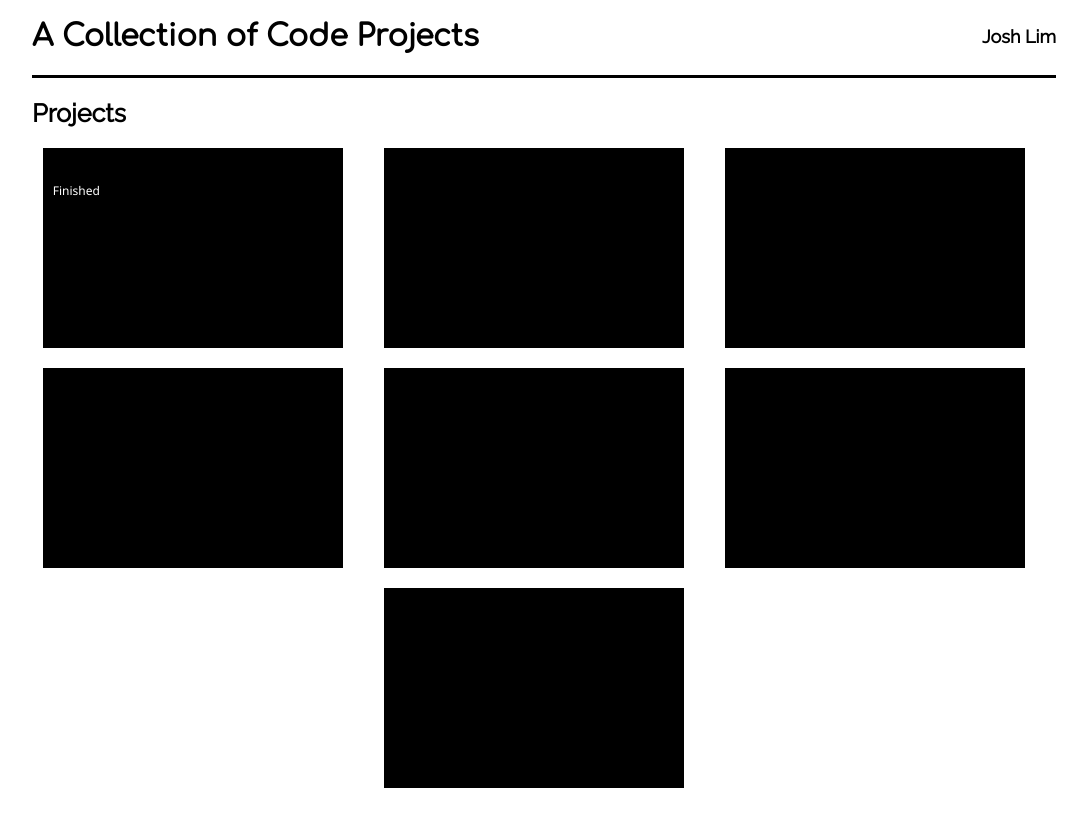
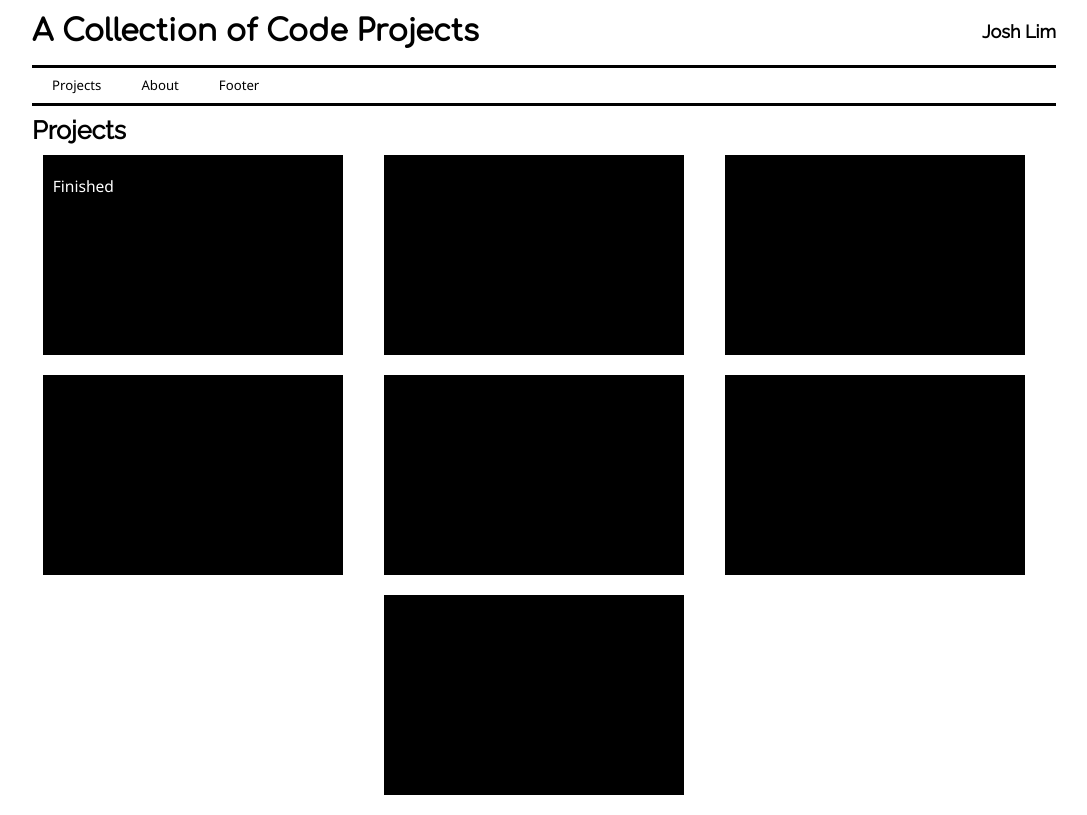
Before and after one commit to JoshCLim/joshclim.github.io, a plain HTML site: page index.html in a window 1280 px wide. Shown: the whole page, without its empty margins (96-1183 px from the left). Drawn offline with Linux system fonts and the light colour scheme; a web font is replaced by a local one.

Commit message:
adding a nav bar

```diff
--- a/css/style.css
+++ b/css/style.css
@@ -1,14 +1,20 @@
 @import url('https://fonts.googleapis.com/css?family=Gugi|Noto+Sans|Raleway');
 @import url('https://fonts.googleapis.com/css?family=Comfortaa');
+
+html {
+	scroll-behavior: smooth;
+}
 
 body {
 	font-family: 'Noto Sans', sans-serif;
 	color:#000;
 	font-size:12px;
+	margin:0;
 }
 
 a {
 	text-decoration: none;
+	color:#000;
 }
 
 .container {
@@ -16,7 +22,7 @@ a {
 	margin:0 auto;
 }
 
-nav {
+header {
 	width:100%;
 	display: flex;
 	flex-direction: row;
@@ -24,9 +30,31 @@ nav {
 	align-items: center;
 }
 
+nav {
+	display: flex;
+	flex-direction: row;
+	justify-content: flex-start;
+}
+
+nav a {
+	display: block;
+	padding:10px 20px;
+	color:#000;
+	font-size:1.1em;
+	-webkit-transition:500ms ease;
+	-moz-transition:500ms ease;
+	-o-transition:500ms ease;
+	transition:500ms ease;
+}
+
+nav a:hover {
+	background-color: #DDD;
+}
+
 h1 {
 	font-family:'Comfortaa', cursive;
 	font-size:2.5em;
+	margin:15px 0;
 }
 
 h2, h3 {
@@ -35,6 +63,7 @@ h2, h3 {
 
 h2 {
 	font-size:2.1em;
+	margin: 0 0 10px 0;
 }
 
 .name {
@@ -43,6 +72,10 @@ h2 {
 
 .main-wrapper {
 	clear:both;
+}
+
+#projects-section {
+	padding-top: 10px;
 }
 
 .projects-flex-wrapper {
@@ -65,6 +98,8 @@ h2 {
 	color:#FFF;
 	text-decoration: none;
 	font-style: normal;
+	margin:0;
+	font-size:1.3em;
 }
 
 .horizontal-divider{
--- a/index.html
+++ b/index.html
@@ -7,13 +7,23 @@
 </head>
 <body>
 	<div class="container">
-		<nav>
+		<header>
 			<h1>A Collection of Code Projects</h1>
 			<h3 class="name">Josh Lim</h3>
+		</header>
+
+		<div class="horizontal-divider"></div>
+
+		<nav>
+			<a href="#projects-section">Projects</a>
+			<a href="#">About</a>
+			<a href="#">Footer</a>
 		</nav>
+
 		<div class="horizontal-divider"></div>
+
 		<div class="main-wrapper">
-			<section class="projects-section">
+			<section id="projects-section">
 				<h2>Projects</h2>
 				<div class="projects-flex-wrapper">
 					<a href="finished.html" class="project-link-wrapper">
```
